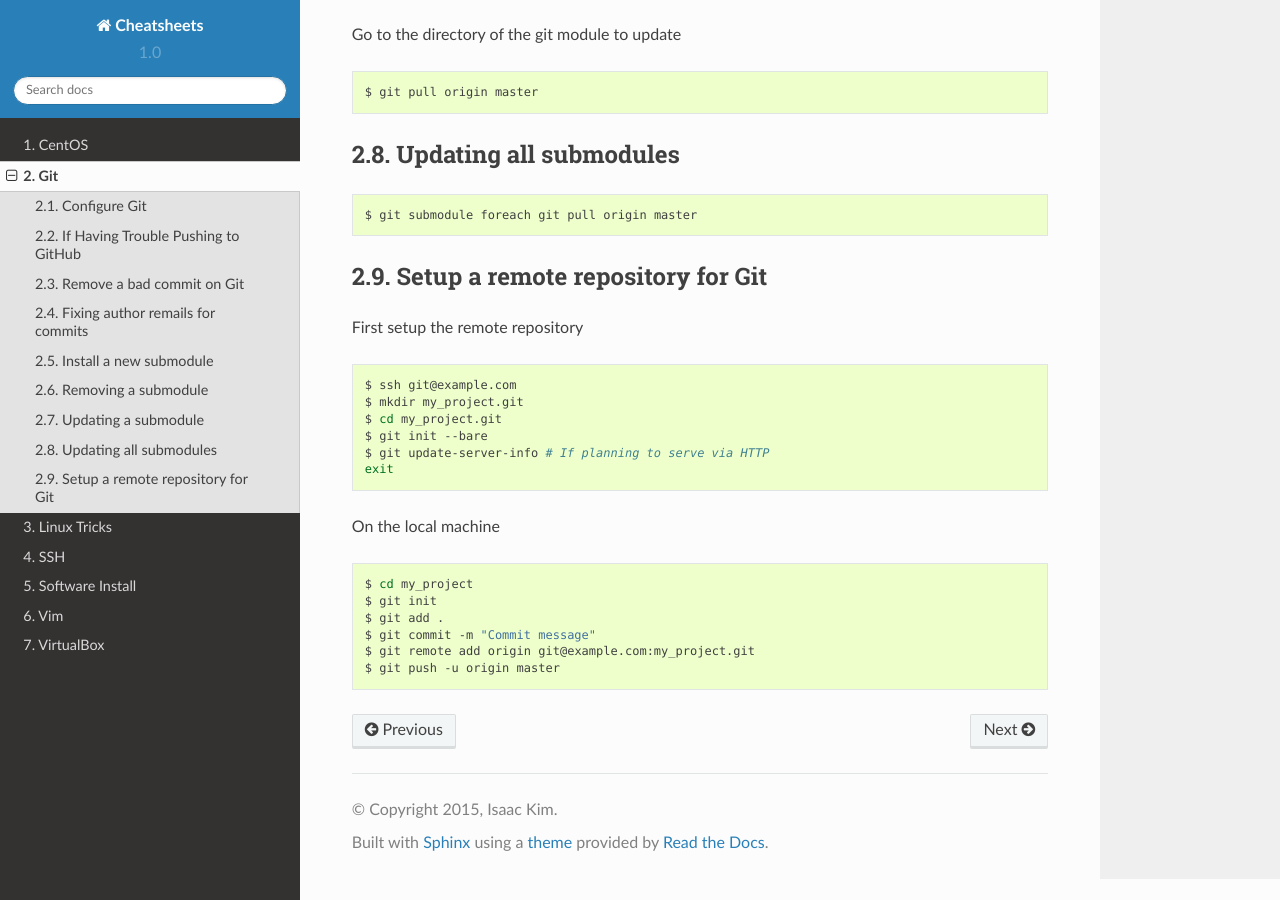
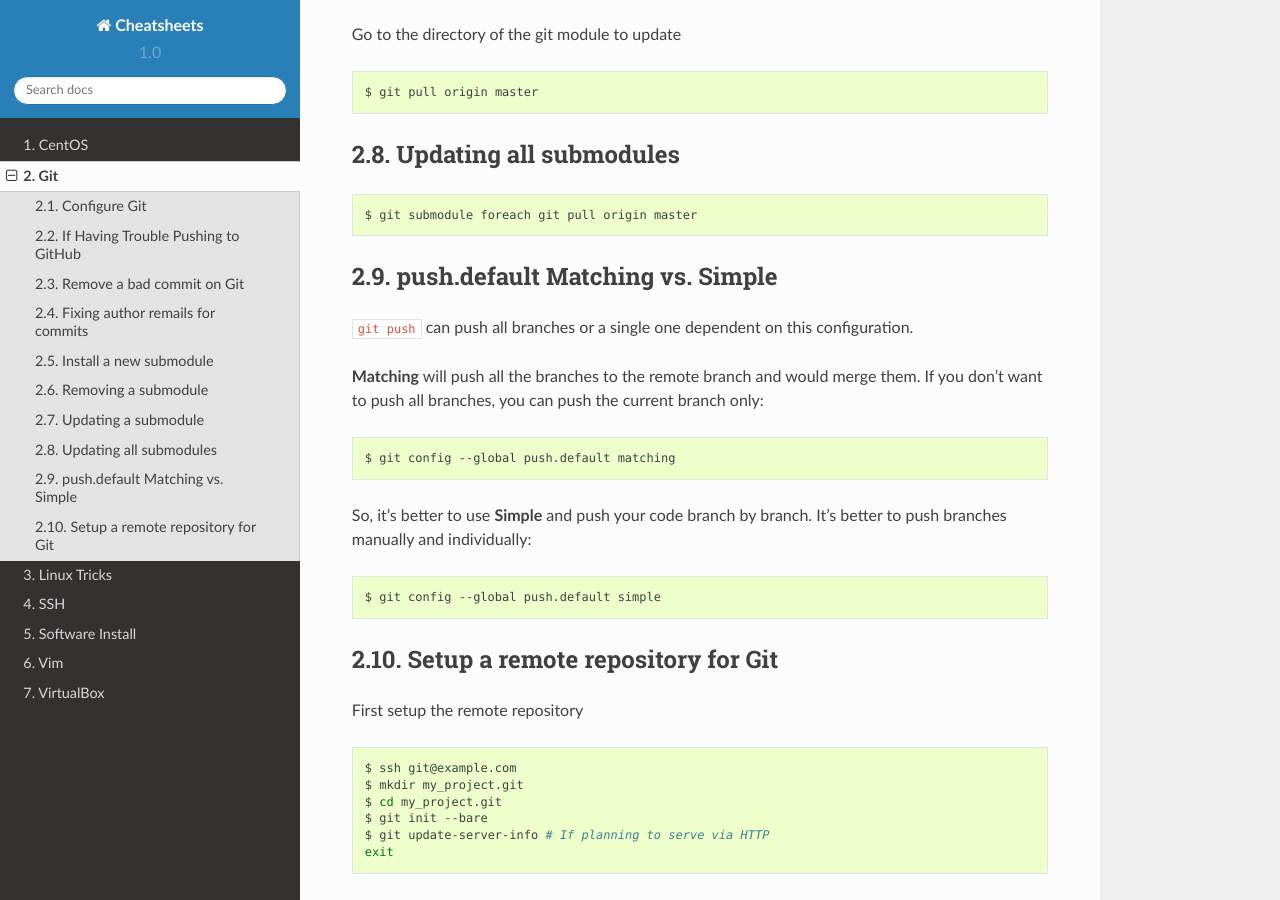
Before and after one commit to ijkim88/dotfiles-old, a Sphinx documentation site: the page built from cheatsheets/source/git.rst, in a window 1280 px wide and 900 px high, scrolled down 1410 px. Built offline with Sphinx 7.4.7 and the Read the Docs theme 2.0.0, drawn with Linux system fonts in a browser that asks for light colours.

Commit message:
Added notes on default.push matching vs simple

```diff
--- a/cheatsheets/source/git.rst
+++ b/cheatsheets/source/git.rst
@@ -93,6 +93,20 @@ Updating all submodules
    $ git submodule foreach git pull origin master
 
 
+push.default Matching vs. Simple
+--------------------------------
+
+``git push`` can push all branches or a single one dependent on this configuration.
+
+**Matching** will push all the branches to the remote branch and would merge them. If you don't want to push all branches, you can push the current branch only::
+
+   $ git config --global push.default matching
+
+So, it's better to use **Simple** and push your code branch by branch. It's better to push branches manually and individually::
+
+   $ git config --global push.default simple
+
+
 Setup a remote repository for Git
 ---------------------------------
 
```
